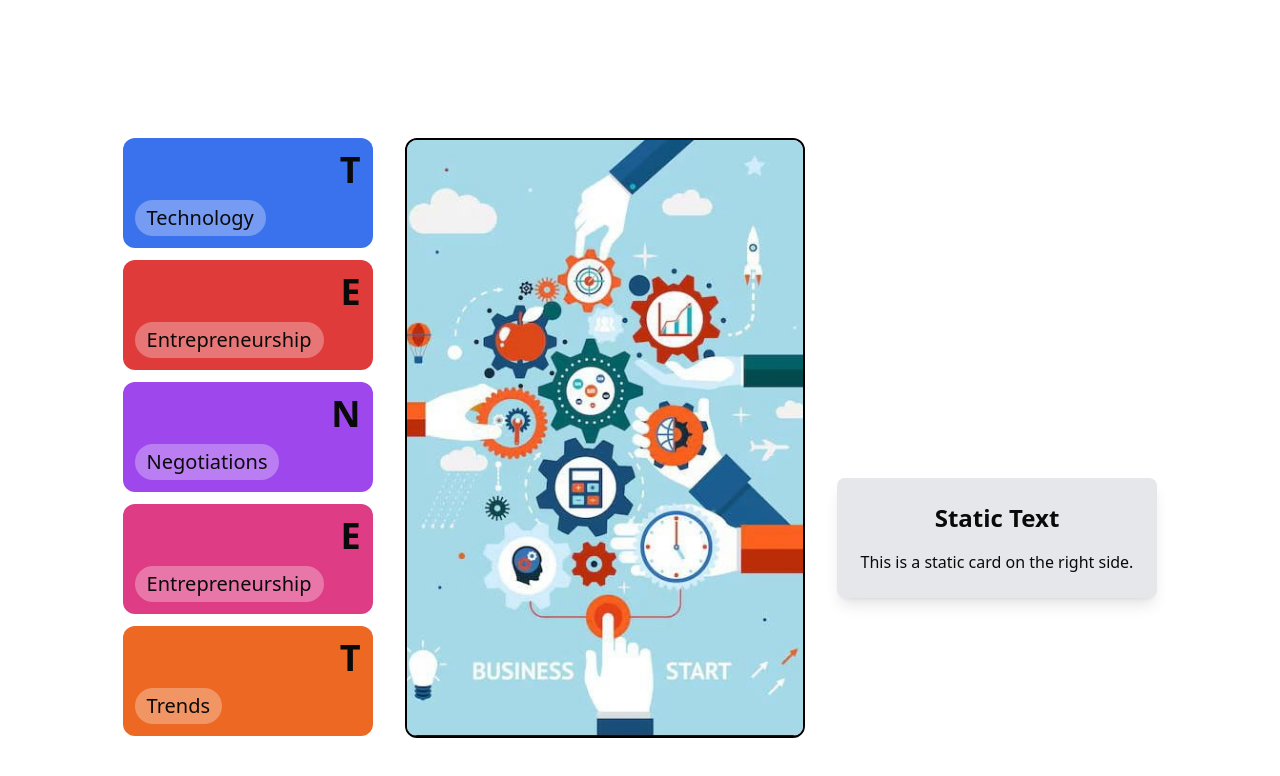
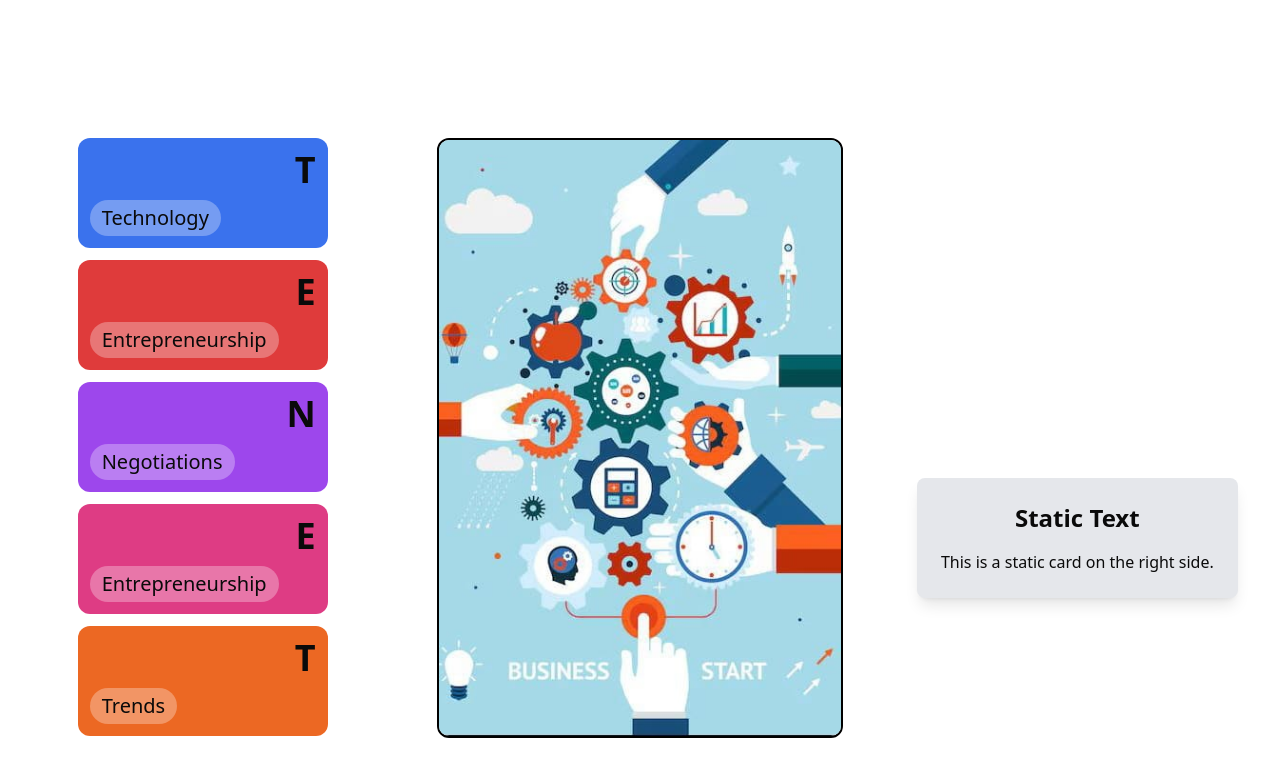
Before and after one commit to IOIT-ACM/ioit-tenet, a Next.js app: page / in a window 1280 px wide. Shown: the part 502-1278 px from the top of the page. Built offline with nearby package versions, Linux system fonts and the light colour scheme.

Commit message:
Update events.tsx

```diff
--- a/src/modules/home/components/events.tsx
+++ b/src/modules/home/components/events.tsx
@@ -100,8 +100,8 @@ export const Events: React.FC = () => {
   };
 
   return (
-    <div className='min-w-screen stack-area relative flex h-[900vh] w-full justify-center gap-8'>
-      <div className='sticky top-0 flex h-screen flex-col items-center justify-center gap-3 md:top-40 md:items-start md:justify-start'>
+    <div className='min-w-screen stack-area relative mx-auto grid h-[900vh] w-full grid-cols-1 justify-center gap-8 md:grid-cols-3'>
+      <div className='sticky top-0 flex h-screen flex-col items-center justify-center gap-3 md:top-40 md:justify-start'>
         <AnimatePresence>
           {cardData.map((card, index) => (
             <motion.div
@@ -130,7 +130,7 @@ export const Events: React.FC = () => {
       </div>
 
       <div className='sticky top-40 hidden h-screen items-start text-center md:flex'>
-        <div className='relative h-[600px] w-[400px] overflow-hidden rounded-xl border-2 border-black'>
+        <div className='relative h-[600px] w-full overflow-hidden rounded-xl border-2 border-black'>
           <AnimatePresence initial={false}>
             <motion.div
               key={activeIndex}
```
